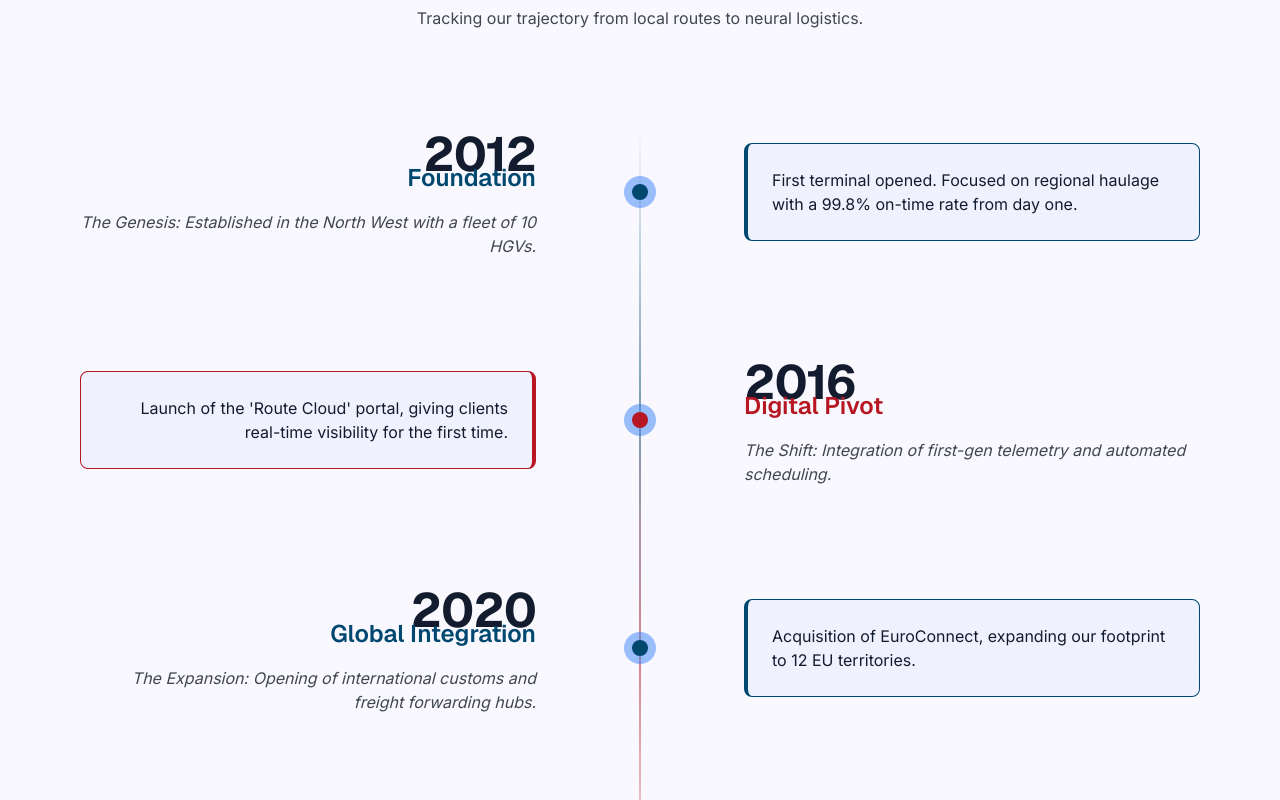
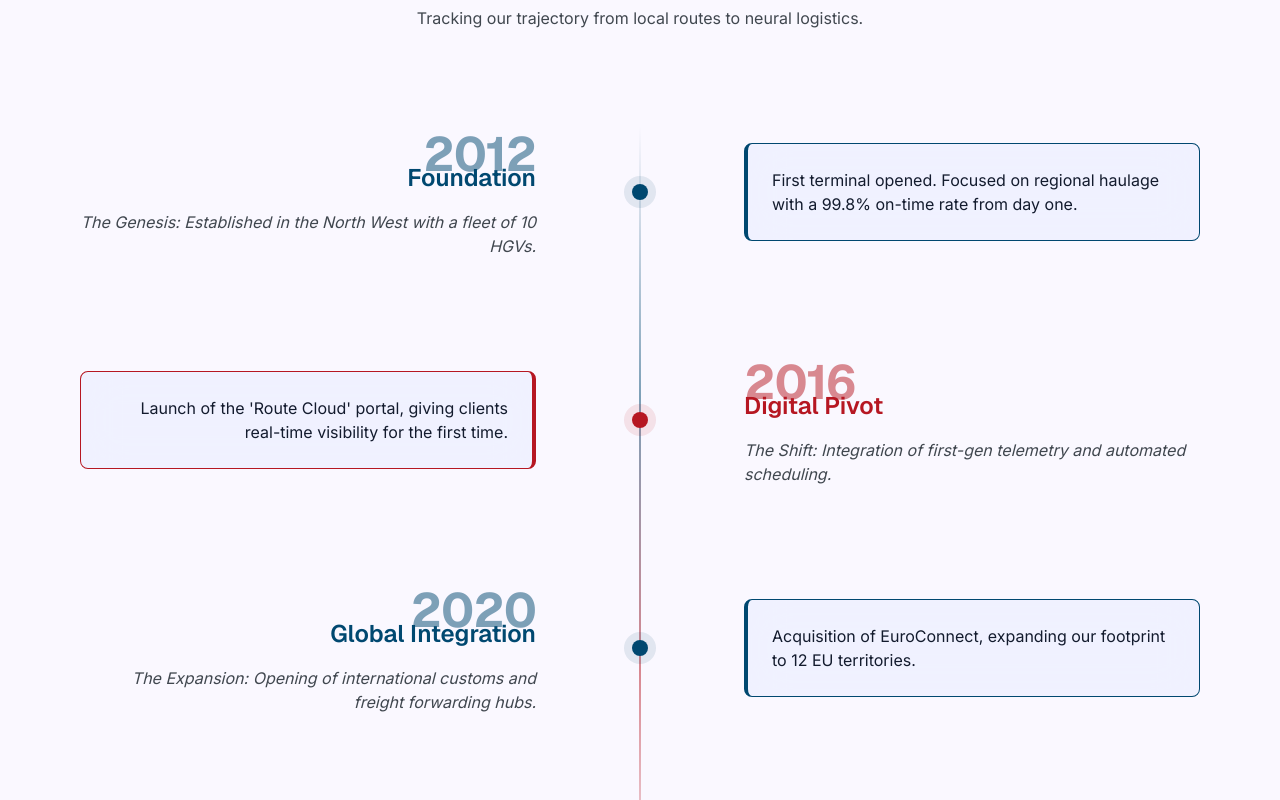
Before and after one commit to Code-DataFyre/route44, a React (Vite) app in the folder route44-frontend/: page /about in a window 1280 px wide. Shown: the part 1440-2240 px from the top of the page. Built offline with nearby package versions, Linux system fonts and the light colour scheme.

Commit message:
Fixed about

```diff
--- a/route44-frontend/src/pages/About.jsx
+++ b/route44-frontend/src/pages/About.jsx
@@ -2,6 +2,27 @@ import { usePageTransition } from "../hooks/usePageTransition";
 
 function About() {
   const mainRef = usePageTransition();
+
+  // Color mapping for timeline
+  const getColorClasses = (color) => {
+    const colorMap = {
+      primary: {
+        bg: "bg-primary",
+        ring: "ring-primary/10",
+        text: "text-primary",
+        textMuted: "text-primary/50",
+        border: "border-primary",
+      },
+      secondary: {
+        bg: "bg-secondary",
+        ring: "ring-secondary/10",
+        text: "text-secondary",
+        textMuted: "text-secondary/50",
+        border: "border-secondary",
+      },
+    };
+    return colorMap[color];
+  };
 
   return (
     <main ref={mainRef} className="pt-20 page-fade-in">
@@ -147,11 +168,13 @@ function About() {
                   pulse: true,
                 },
               ].map(
-                ({ year, color, title, subtitle, body, pulse }, idx, arr) => (
+                ({ year, color, title, subtitle, body, pulse }, idx, arr) => {
+                  const colorClass = getColorClasses(color);
+                  return (
                     <div key={year} className="flex gap-5 pb-10 last:pb-0">
                       <div className="flex flex-col items-center flex-shrink-0">
                         <div
-                        className={`w-4 h-4 rounded-full bg-${color} ring-4 ring-${color}/10 mt-1 ${pulse ? "animate-pulse" : ""}`}
+                          className={`w-4 h-4 rounded-full ${colorClass.bg} ${colorClass.ring} ring-4 mt-1 ${pulse ? "animate-pulse" : ""}`}
                         />
                         {idx < arr.length - 1 && (
                           <div className="w-px flex-1 bg-outline-variant/40 mt-1" />
@@ -159,12 +182,12 @@ function About() {
                       </div>
                       <div className="flex-1 pb-2">
                         <span
-                        className={`font-mono-data text-mono-data text-${color}/50 uppercase tracking-tighter text-xs`}
+                          className={`font-mono-data text-mono-data ${colorClass.textMuted} uppercase tracking-tighter text-xs`}
                         >
                           {year}
                         </span>
                         <h4
-                        className={`font-headline-md text-headline-md text-${color} mt-0.5`}
+                          className={`font-headline-md text-headline-md ${colorClass.text} mt-0.5`}
                         >
                           {title}
                         </h4>
@@ -172,13 +195,14 @@ function About() {
                           {subtitle}
                         </p>
                         <div
-                        className={`glass-panel p-5 mt-4 rounded-xl border-l-4 border-${color}`}
+                          className={`glass-panel p-5 mt-4 rounded-xl border-l-4 ${colorClass.border}`}
                         >
                           <p className="font-body-md text-body-md">{body}</p>
                         </div>
                       </div>
                     </div>
-                ),
+                  );
+                },
               )}
             </div>
 
@@ -225,7 +249,9 @@ function About() {
                   pulse: true,
                 },
               ].map(
-                ({ year, color, title, subtitle, body, reverse, pulse }) => (
+                ({ year, color, title, subtitle, body, reverse, pulse }) => {
+                  const colorClass = getColorClasses(color);
+                  return (
                     <div
                       key={year}
                       className={`relative mb-24 last:mb-0 flex items-center justify-between ${reverse ? "flex-row-reverse" : ""}`}
@@ -234,12 +260,12 @@ function About() {
                         className={`w-[45%] ${reverse ? "text-left pl-12" : "text-right pr-12"}`}
                       >
                         <h3
-                        className={`font-display-lg text-display-lg text-${color}/20`}
+                          className={`font-display-lg text-display-lg ${colorClass.textMuted}`}
                         >
                           {year}
                         </h3>
                         <h4
-                        className={`font-headline-md text-headline-md text-${color} mt-[-20px]`}
+                          className={`font-headline-md text-headline-md ${colorClass.text} mt-[-20px]`}
                         >
                           {title}
                         </h4>
@@ -248,17 +274,18 @@ function About() {
                         </p>
                       </div>
                       <div
-                      className={`absolute left-1/2 -translate-x-1/2 w-4 h-4 rounded-full bg-${color} ring-8 ring-${color}/10 ${pulse ? "animate-pulse" : ""}`}
+                        className={`absolute left-1/2 -translate-x-1/2 w-4 h-4 rounded-full ${colorClass.bg} ring-8 ${colorClass.ring} ${pulse ? "animate-pulse" : ""}`}
                       />
                       <div className={`w-[45%] ${reverse ? "pr-12" : "pl-12"}`}>
                         <div
-                        className={`glass-panel p-6 rounded-xl ${reverse ? "border-r-4 border-" + color + " text-right" : "border-l-4 border-" + color}`}
+                          className={`glass-panel p-6 rounded-xl ${reverse ? `border-r-4 ${colorClass.border} text-right` : `border-l-4 ${colorClass.border}`}`}
                         >
                           <p className="font-body-md text-body-md">{body}</p>
                         </div>
                       </div>
                     </div>
-                ),
+                  );
+                },
               )}
             </div>
             {/* end desktop timeline */}
```
Lines whose indentation alone changed are shown as unchanged.
